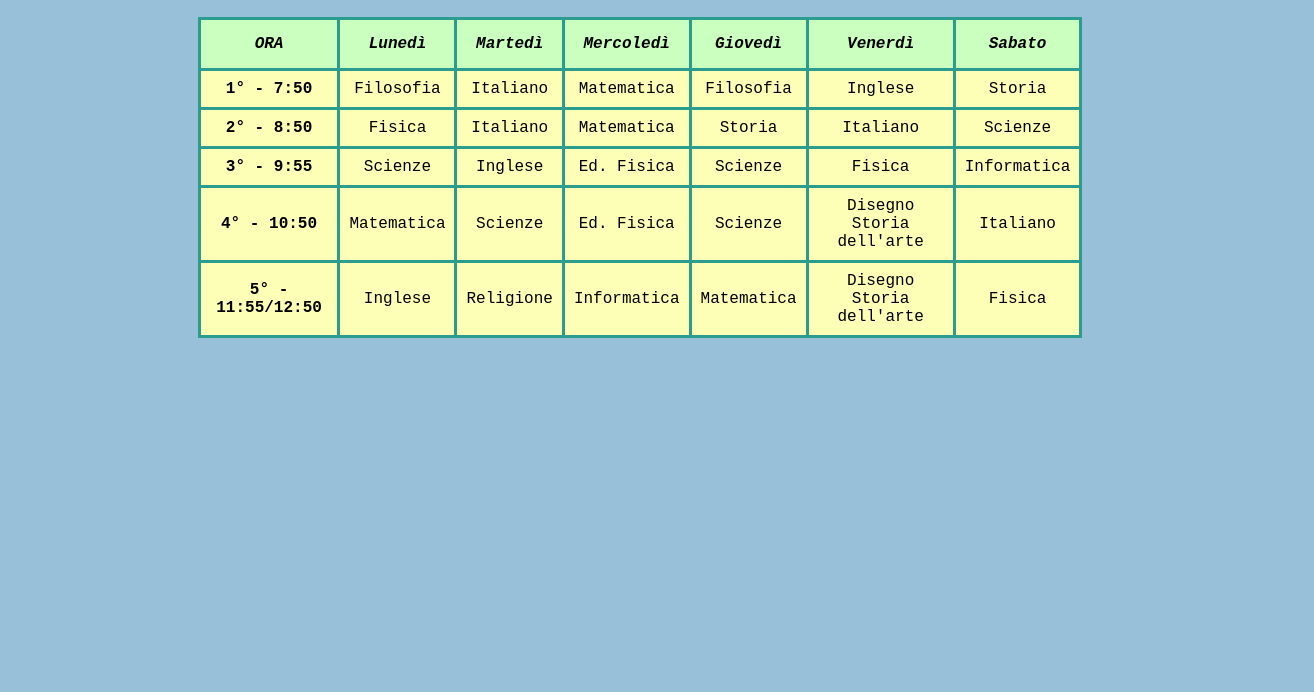
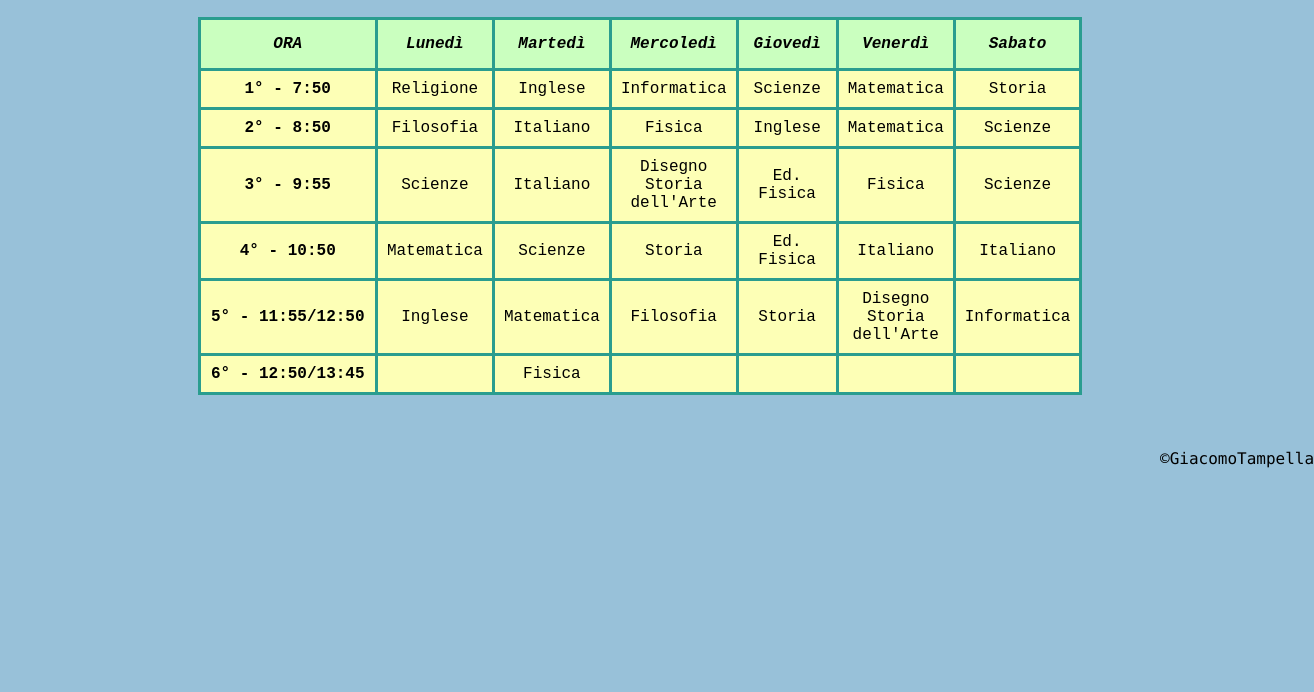
Before and after one commit to giacomotampella/OrarioClasse, a plain HTML site: page index.html in a window 1280 px wide. Shown: the part 108-800 px from the top of the page, 1314 px wide, since content can reach past the window. Drawn offline with Linux system fonts and the light colour scheme.

Commit message:
Update index.html

```diff
--- a/index.html
+++ b/index.html
@@ -33,9 +33,11 @@
 
 			a {
 				text-decoration: none;
+				text-align: right;
+				font-family: "Monaco", monospace;
 			}
 
-			/* unvisited link */
+			<!--/* unvisited link */
 			a:link {
  				color: black;
 			}
@@ -43,24 +45,30 @@
 			/* visited link */
 			a:visited {
 			  color: black;
-			}
+			}-->
 
 			/* mouse over link */
 			a:hover {
-			  color: red;
+			  color: green;
 			}
 
-			/* selected link */
+			<!--/* selected link */
 			a:active {
 			  color: black;
+			}-->
+
+			div.c {
+				position: absolute;
+				text-align: right;
+				left: 1160px;
 			}
 		</style>
 	</head>
 	<body style="background-color: #98c1d9">
-	<h1>ORARIO CLASSE</h1>
+	<h1>ORARIO 4BSA</h1>
 		<table style="width:70%">
 			<tr>
-				<th colspan="2"><i>ORA</i></th>
+				<th style="width:25%" colspan="2"><i>ORA</i></th>
 				<th><i>Lunedì</i></th>
 				<th><i>Martedì</i></th>
 				<th><i>Mercoledì</i></th>
@@ -70,50 +78,62 @@
 			</tr>
 			<tr>
 				<td colspan="2"><b>1° - 7:50</b></td>
-				<td><a href="https://meet.google.com/?hs=197&pli=1&authuser=1" target="_blank">Filosofia</a></td>
-				<td><a href="https://meet.google.com/lookup/dgmh5byfmz?authuser=1&hs=179" target="_blank">Italiano</a></td>
-				<td><a href="https://meet.google.com/lookup/f3f5kdvvo4?authuser=1&hs=179" target="_blank">Matematica</a></td>
-				<td><a href="https://meet.google.com/?hs=197&pli=1&authuser=1" target="_blank">Filosofia</a></td>
-				<td><a href="https://meet.google.com/lookup/a6fenbgeuc?authuser=1&hs=179" target="_blank">Inglese</a></td>
-				<td><a href="https://meet.google.com/?hs=197&pli=1&authuser=1" target="_blank">Storia</a></td>
+				<td>Religione</td>
+				<td>Inglese</td>
+				<td>Informatica</td>
+				<td>Scienze</td>
+				<td>Matematica</td>
+				<td>Storia</td>
 			</tr>
 			<tr>
 				<td colspan="2"><b>2° - 8:50</b></td>
-				<td><a href="https://meet.google.com/lookup/bqv3hdqbjm?authuser=1&hs=179" target="_blank">Fisica</a></td>
-				<td><a href="https://meet.google.com/lookup/dgmh5byfmz?authuser=1&hs=179" target="_blank">Italiano</a></td>
-				<td><a href="https://meet.google.com/lookup/f3f5kdvvo4?authuser=1&hs=179" target="_blank">Matematica</a></td>
-				<td><a href="https://meet.google.com/?hs=197&pli=1&authuser=1" target="_blank">Storia</a></td>
-				<td><a href="https://meet.google.com/lookup/dgmh5byfmz?authuser=1&hs=179" target="_blank">Italiano</a></td>
-				<td><a href="https://meet.google.com/?hs=197&pli=1&authuser=1" target="_blank">Scienze</a></td>
+				<td>Filosofia</td>
+				<td>Italiano</td>
+				<td>Fisica</td>
+				<td>Inglese</td>
+				<td>Matematica</td>
+				<td>Scienze</td>
 			</tr>
 			<tr>
 				<td colspan="2"><b>3° - 9:55</b></td>
-				<td><a href="https://meet.google.com/?hs=197&pli=1&authuser=1" target="_blank">Scienze</a></td>
-				<td><a href="https://meet.google.com/lookup/a6fenbgeuc?authuser=1&hs=179" target="_blank">Inglese</a></td>
-				<td><a href="https://meet.google.com/lookup/gbc75ty4ug?authuser=1&hs=179" target="_blank">Ed. Fisica</a></td>
-				<td><a href="https://meet.google.com/?hs=197&pli=1&authuser=1" target="_blank">Scienze</a></td>
-				<td><a href="https://meet.google.com/lookup/bqv3hdqbjm?authuser=1&hs=179" target="_blank">Fisica</a></td>
-				<td><a href="https://meet.google.com/lookup/gxcbiz72lp?authuser=1&hs=179" target="_blank">Informatica</a></td>
+				<td>Scienze</td>
+				<td>Italiano</td>
+				<td>Disegno Storia dell'Arte</td>
+				<td>Ed. Fisica</td>
+				<td>Fisica</td>
+				<td>Scienze</td>
 			</tr>
 			<tr>
 				<td colspan="2"><b>4° - 10:50</b></td>
-				<td><a href="https://meet.google.com/lookup/f3f5kdvvo4?authuser=1&hs=179" target="_blank">Matematica</a></td>
-				<td><a href="https://meet.google.com/?hs=197&pli=1&authuser=1" target="_blank">Scienze</a></td>
-				<td><a href="https://meet.google.com/lookup/gbc75ty4ug?authuser=1&hs=179" target="_blank">Ed. Fisica</a></td>
-				<td><a href="https://meet.google.com/?hs=197&pli=1&authuser=1" target="_blank">Scienze</a></td>
-				<td><a href="https://meet.google.com/lookup/edylvvwyc2?authuser=1&hs=179" target="_blank">Disegno Storia dell'arte</a></td>
-				<td><a href="https://meet.google.com/lookup/dgmh5byfmz?authuser=1&hs=179" target="_blank">Italiano</a></td>
+				<td>Matematica</td>
+				<td>Scienze</td>
+				<td>Storia</td>
+				<td>Ed. Fisica</td>
+				<td>Italiano</td>
+				<td>Italiano</td>
 			</tr>
 			<tr>
 				<td colspan="2"><b>5° - 11:55/12:50</b></td>
-				<td><a href="https://meet.google.com/lookup/a6fenbgeuc?authuser=1&hs=179" target="_blank">Inglese</a></td>
-				<td><a href="https://meet.google.com/lookup/hs4bfqo3m3?authuser=1&hs=179" target="_blank">Religione</a></td>
-				<td><a href="https://meet.google.com/lookup/gxcbiz72lp?authuser=1&hs=179" target="_blank">Informatica</a></td>
-				<td><a href="https://meet.google.com/lookup/f3f5kdvvo4?authuser=1&hs=179" target="_blank">Matematica</a></td>
-				<td><a href="https://meet.google.com/lookup/edylvvwyc2?authuser=1&hs=179" target="_blank">Disegno Storia dell'arte</a></td>
-				<td><a href="https://meet.google.com/lookup/bqv3hdqbjm?authuser=1&hs=179" target="_blank">Fisica</a></td>
+				<td>Inglese</td>
+				<td>Matematica</td>
+				<td>Filosofia</td>
+				<td>Storia</td>
+				<td>Disegno Storia dell'Arte</td>
+				<td>Informatica</td>
+			</tr>
+			<tr>
+				<td colspan="2"><b>6° - 12:50/13:45</b></td>
+				<td></td>
+				<td>Fisica</td>
+				<td></td>
+				<td></td>
+				<td></td>
+				<td></td>
 			</tr>
 		</table></br></br></br>
 <!--<iframe src="https://docs.google.com/forms/d/e/1FAIpQLSe0Qqem7kDkBUflWZf6ZeSmhtZiSn4pK7B-5uUJbJjubkjyhg/viewform?embedded=true" width="640" height="840" frameborder="0" marginheight="0" marginwidth="0">Caricamento…</iframe>-->
+	<div class="c">
+	<a>©GiacomoTampella</a>
+	</div>
 	</body>
 </html>
```
